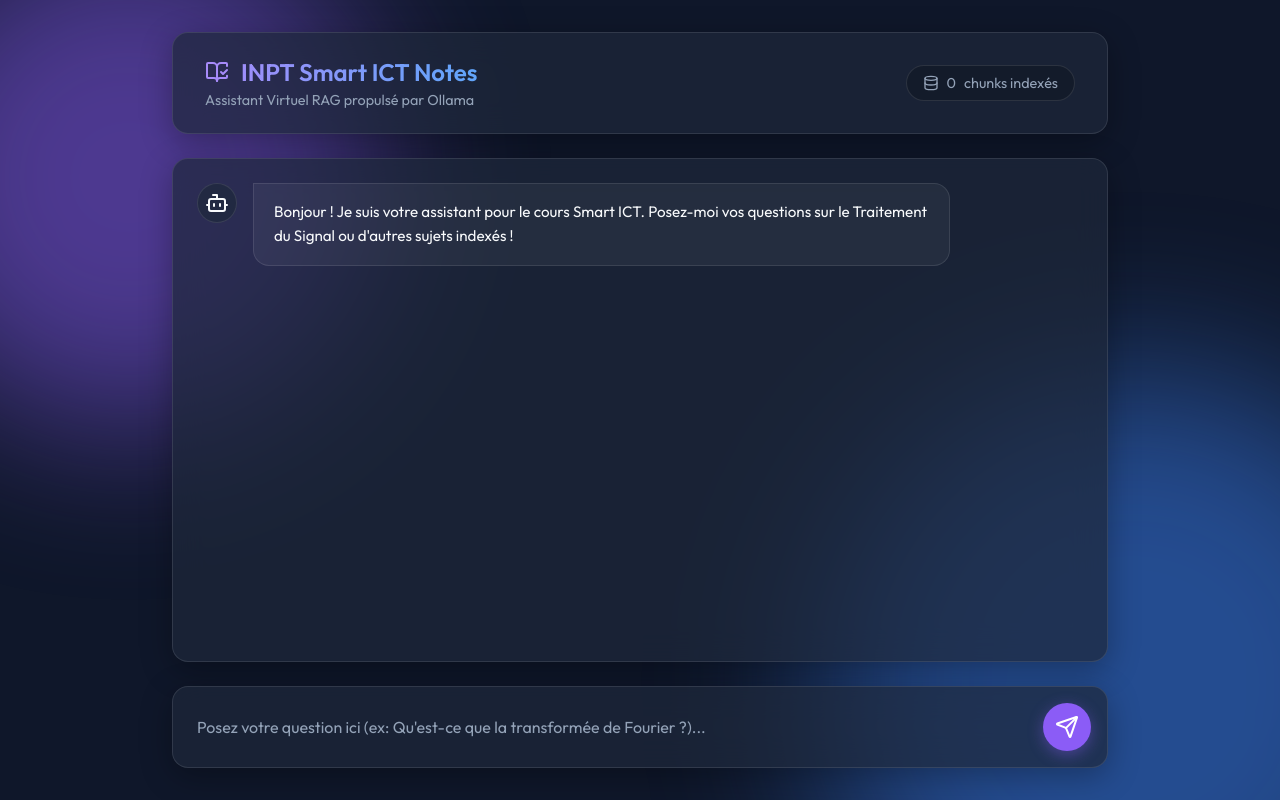
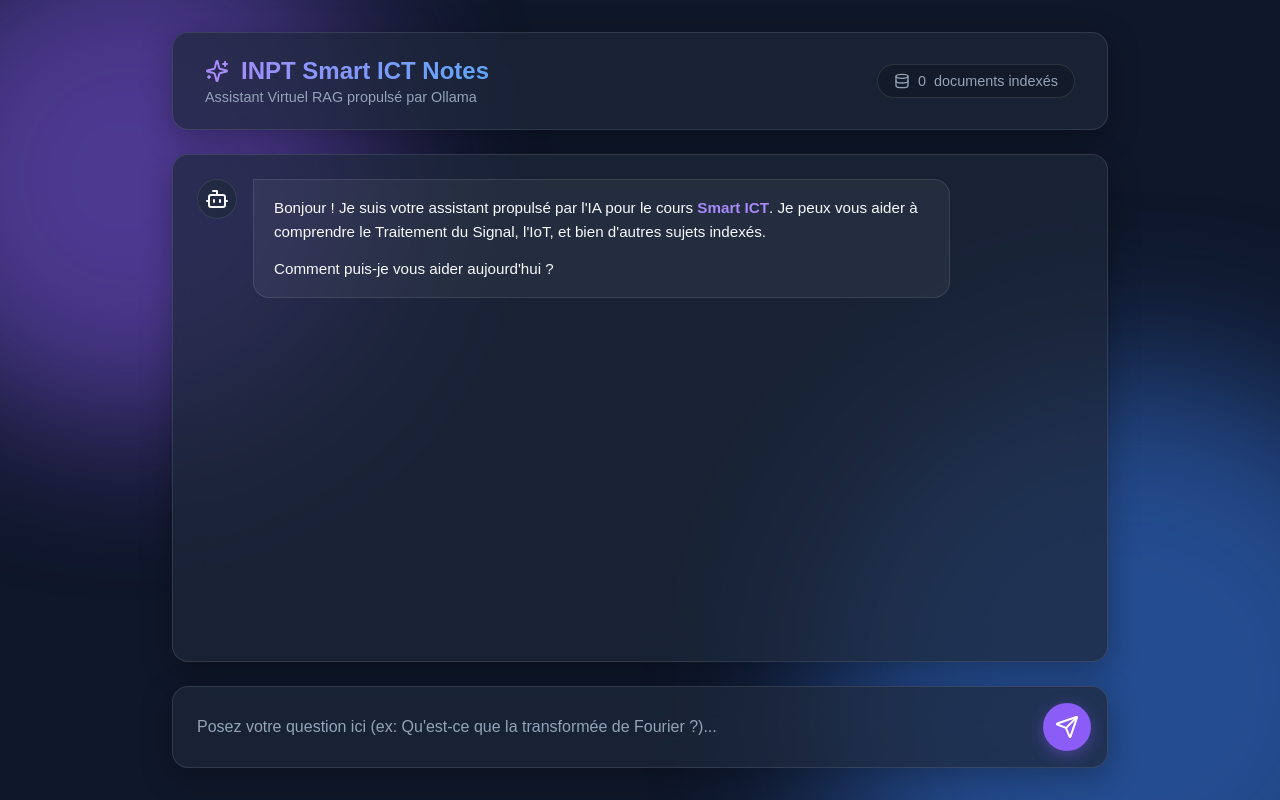
Before and after one commit to selmasaih/ragsmartict, a website built with Vite: page frontend/index.html in a window 1280 px wide. Built offline with nearby package versions, Linux system fonts and the light colour scheme; files whose address does not match are found by name.

Commit message:
feat(frontend): apply modern dark glassmorphism aesthetic to HTML

```diff
--- a/frontend/index.html
+++ b/frontend/index.html
@@ -5,7 +5,7 @@
     <meta name="viewport" content="width=device-width, initial-scale=1.0" />
     <link rel="preconnect" href="https://fonts.googleapis.com">
     <link rel="preconnect" href="https://fonts.gstatic.com" crossorigin>
-    <link href="https://fonts.googleapis.com/css2?family=Outfit:wght@300;400;500;600;700&display=swap" rel="stylesheet">
+    <link href="https://fonts.googleapis.com/css2?family=Inter:wght@300;400;500;600;700&display=swap" rel="stylesheet">
     <title>INPT Smart ICT RAG</title>
   </head>
   <body>
@@ -13,17 +13,18 @@
       <div class="background-elements">
         <div class="blob blob-1"></div>
         <div class="blob blob-2"></div>
+        <div class="blob blob-3"></div>
       </div>
 
       <main class="chat-container">
         <header class="chat-header glass">
           <div class="header-info">
-            <h1><i data-lucide="book-open-check"></i> INPT Smart ICT Notes</h1>
+            <h1><i data-lucide="sparkles"></i> INPT Smart ICT Notes</h1>
             <p class="subtitle">Assistant Virtuel RAG propulsé par Ollama</p>
           </div>
           <div class="doc-stats">
             <i data-lucide="database"></i>
-            <span id="doc-count">...</span> chunks indexés
+            <span id="doc-count">...</span> documents indexés
           </div>
         </header>
 
@@ -31,7 +32,8 @@
           <div class="message assistant-message">
             <div class="avatar"><i data-lucide="bot"></i></div>
             <div class="message-content">
-              <p>Bonjour ! Je suis votre assistant pour le cours Smart ICT. Posez-moi vos questions sur le Traitement du Signal ou d'autres sujets indexés !</p>
+              <p>Bonjour ! Je suis votre assistant propulsé par l'IA pour le cours <strong>Smart ICT</strong>. Je peux vous aider à comprendre le Traitement du Signal, l'IoT, et bien d'autres sujets indexés.</p>
+              <p>Comment puis-je vous aider aujourd'hui ?</p>
             </div>
           </div>
         </div>
```
